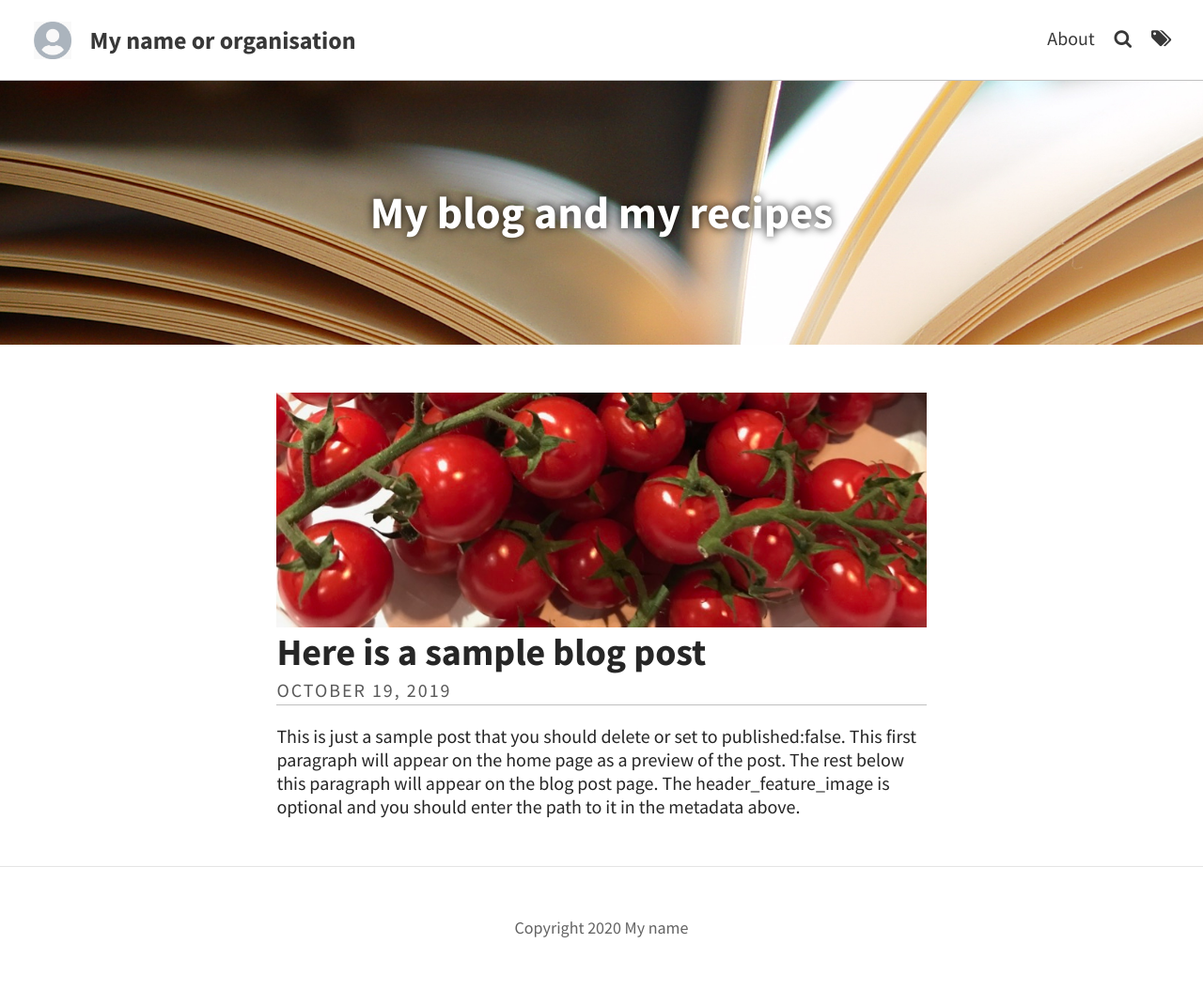
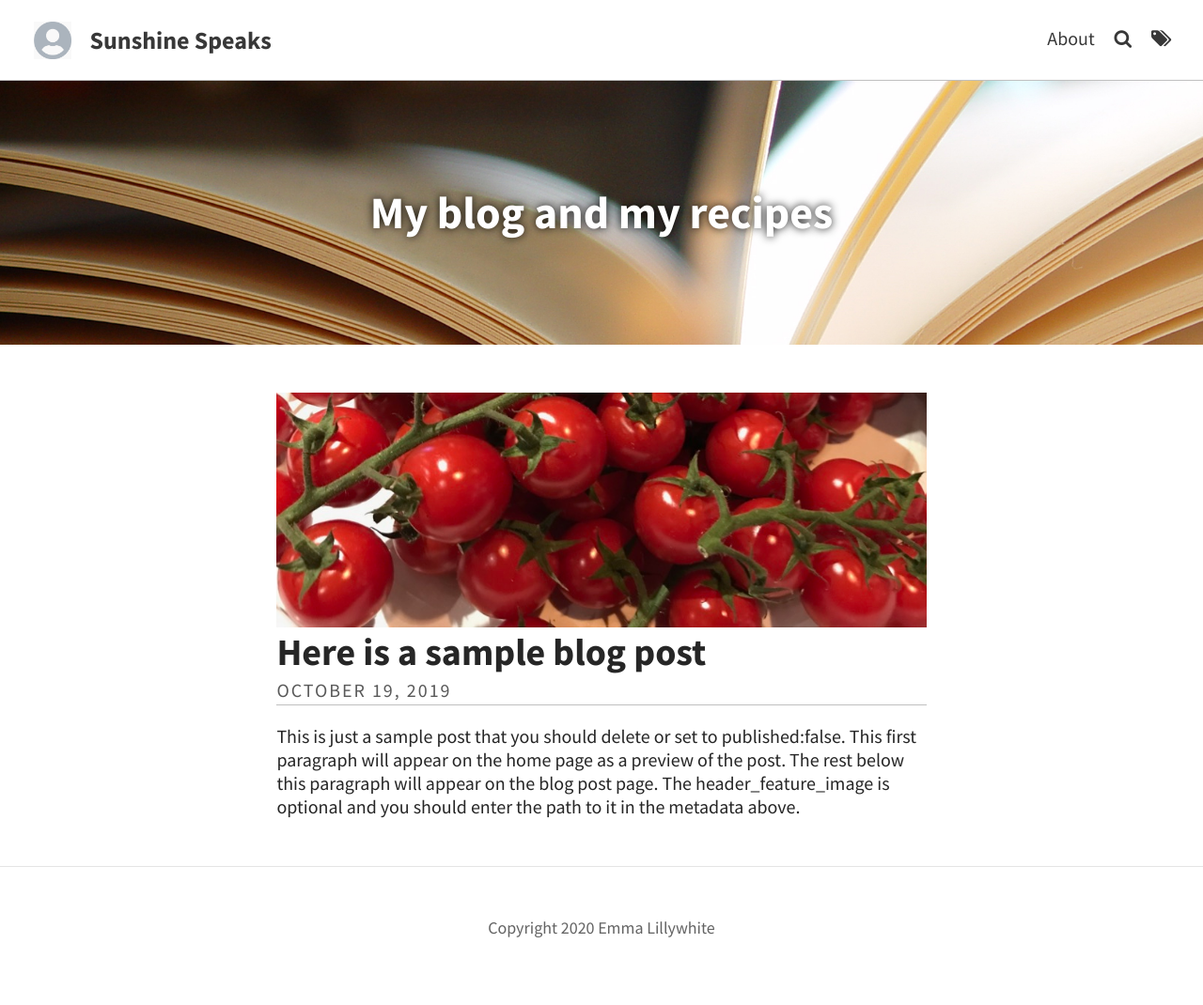
Before and after one commit to sunshinespeaks/sunshinespeaks.github.io, a Jekyll site: the page built from index.html, in a window 1280 px wide. Shown: the whole page at 94% size. Built offline with Jekyll 4.4.1, drawn with Linux system fonts in a browser that asks for light colours; the list of posts is cut into pages by our own code.

Commit message:
First changes to config file.

```diff
--- a/_config.yml
+++ b/_config.yml
@@ -34,9 +34,9 @@ defaults:
 
 # SITE CONFIGURATION
 baseurl: ''  #leave this alone
-url: "https://yoursite.github.io"   #change this to yours
-title: My name or organisation # site's title
-description: "A website with blog posts and recipes" # used by search engines
+url: "https://sunshinespeaks.github.io"   #change this to yours
+title: Sunshine Speaks # site's title
+description: "A website contatining blog posts and recipes centred around holistic ingredients and recipes." # used by search engines
 
 # SITE-SPECIFIC CONFIGURATION
 # Change these 2 images for your own site
@@ -63,7 +63,7 @@ twitter_username:   #change to your own twitter account
 lang: en_gb
 # change the following to your name or site name
 footer_text:
-    "Copyright 2020 My name"
+    "Copyright 2020 Emma Lillywhite"
   # Icons
   # If you have any of these accounts add them in here
 rss: false  # Make sure you created a feed.xml with feed.xml layout
```
Also changed, not shown: 1 other file.
